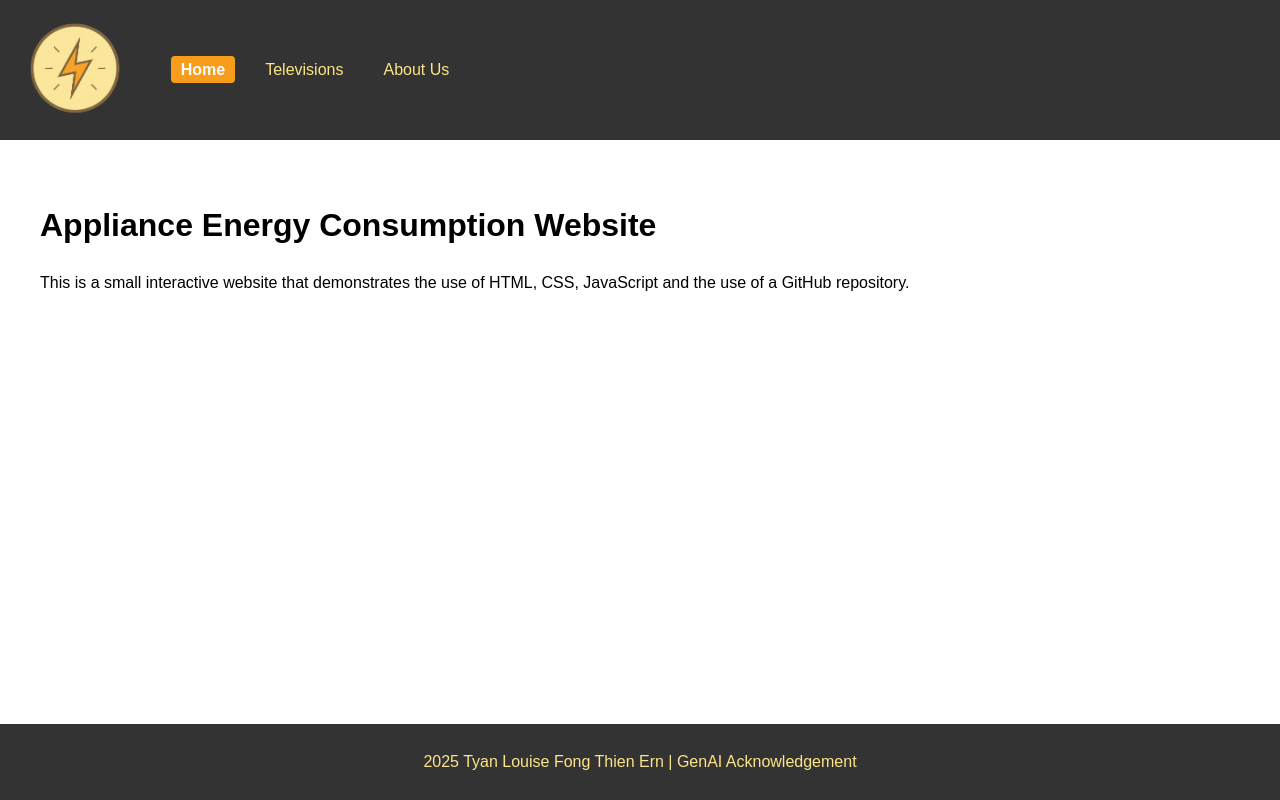
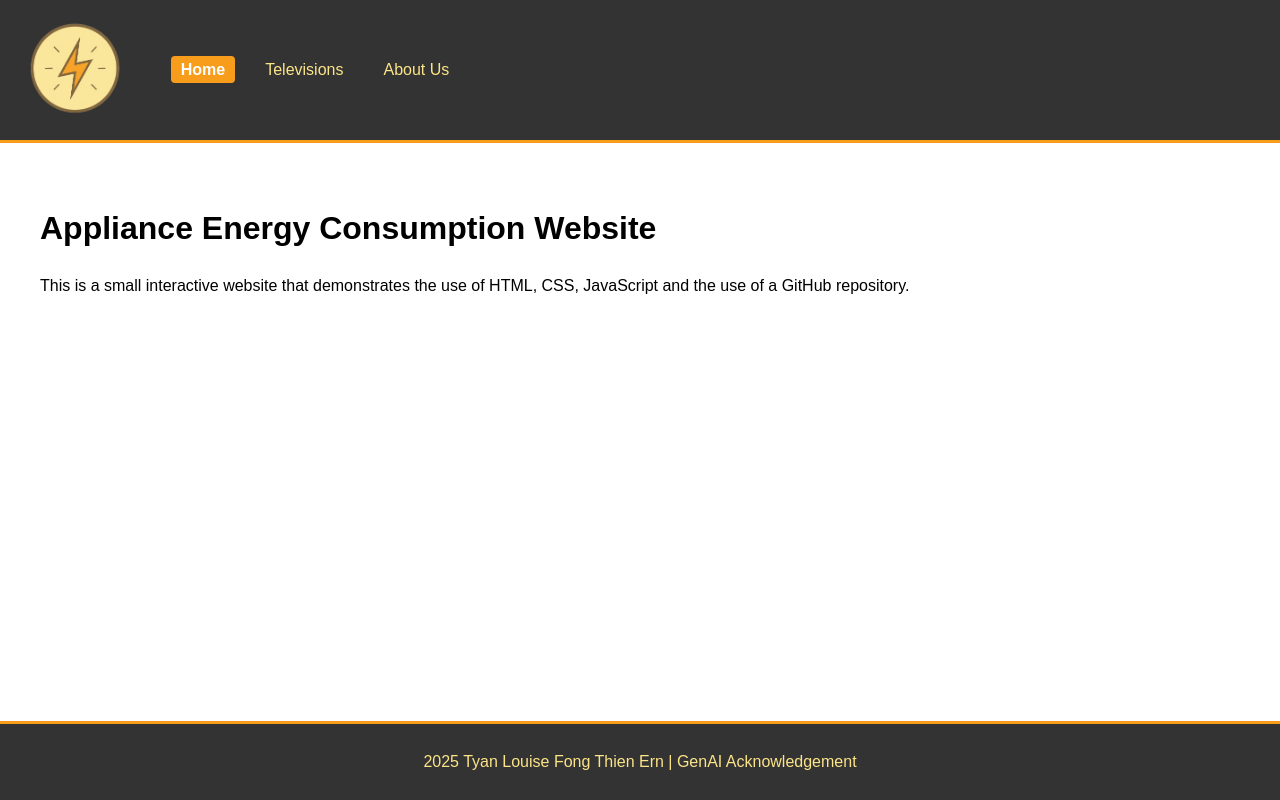
Before and after one commit to tyrdle-coding/T01-Data-Visualization---Energy-Consumption-Website-, a plain HTML site: page index.html in a window 1280 px wide. Drawn offline with Linux system fonts and the light colour scheme.

Commit message:
Improved colours of website.

```diff
--- a/styles.css
+++ b/styles.css
@@ -29,6 +29,7 @@ nav {
     background: var(--gray);
     padding: 20px;
     height: 100px;
+    border-bottom: 3px solid var(--accent);
 }
 
 nav .logo img {
@@ -77,4 +78,5 @@ footer {
     background: var(--gray);
     color: var(--cream);
     padding: 10px;
+    border-top: 3px solid var(--accent)
 }
```
